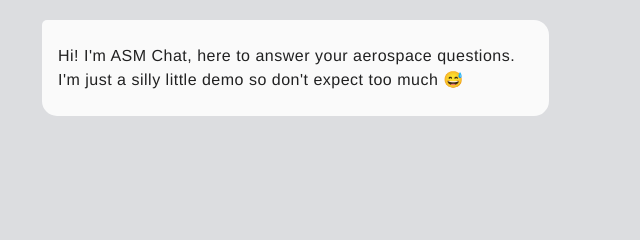
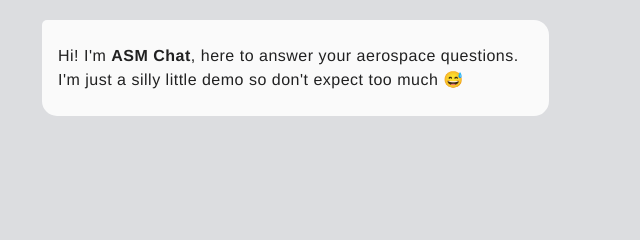
Before and after one commit to Pawel024/asmchat-demo, a plain HTML site: page demo/chat_demo.html in a window 1280 px wide. Shown: the top 240 px of the page, 233-873 px from the left. Drawn offline with nearby package versions, Linux system fonts and the light colour scheme.

Commit message:
check if first message also renders markdown

```diff
--- a/demo/chat_demo.html
+++ b/demo/chat_demo.html
@@ -114,7 +114,7 @@
 
       var convo = {
         ice: {
-          says: "Hi! I'm ASM Chat, here to answer your aerospace questions. I'm just a silly little demo so don't expect too much 😅",
+          says: "Hi! I'm **ASM Chat**, here to answer your aerospace questions. I'm just a silly little demo so don't expect too much 😅",
         },
       };
 
```
